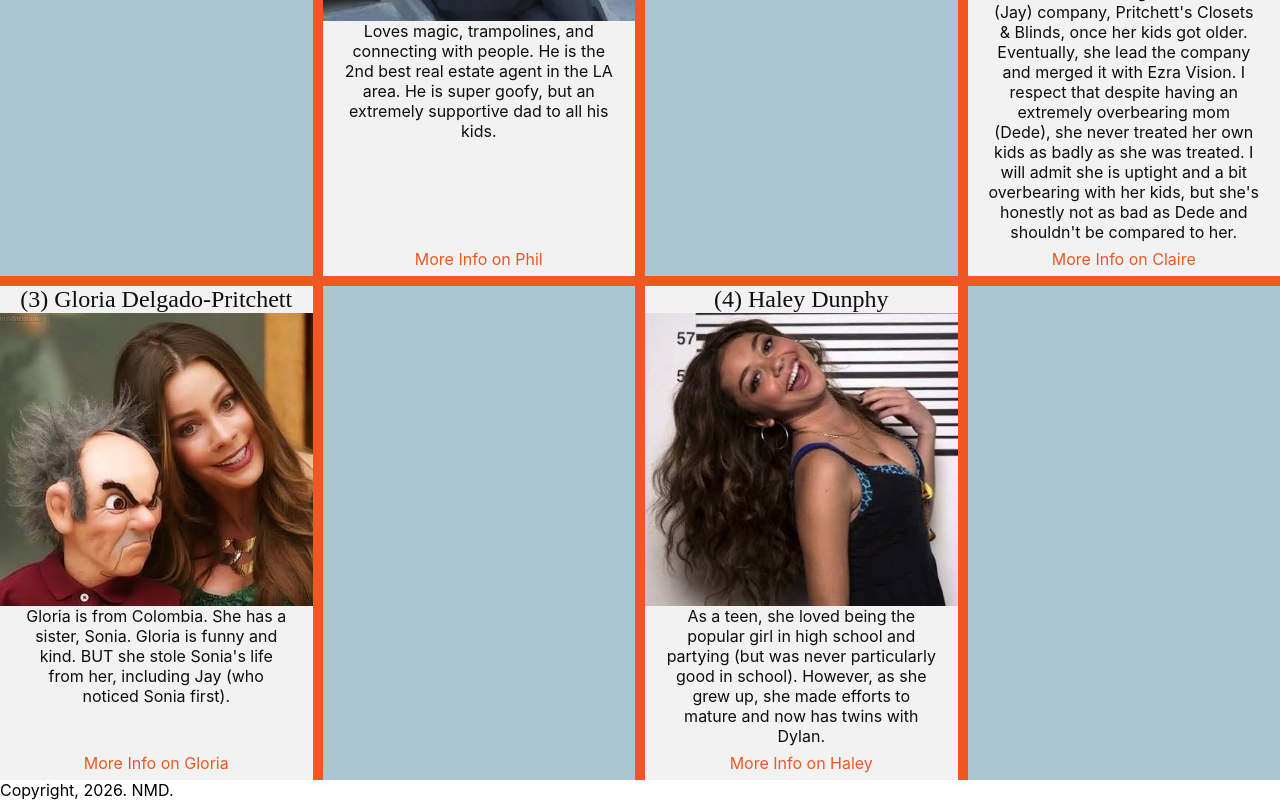
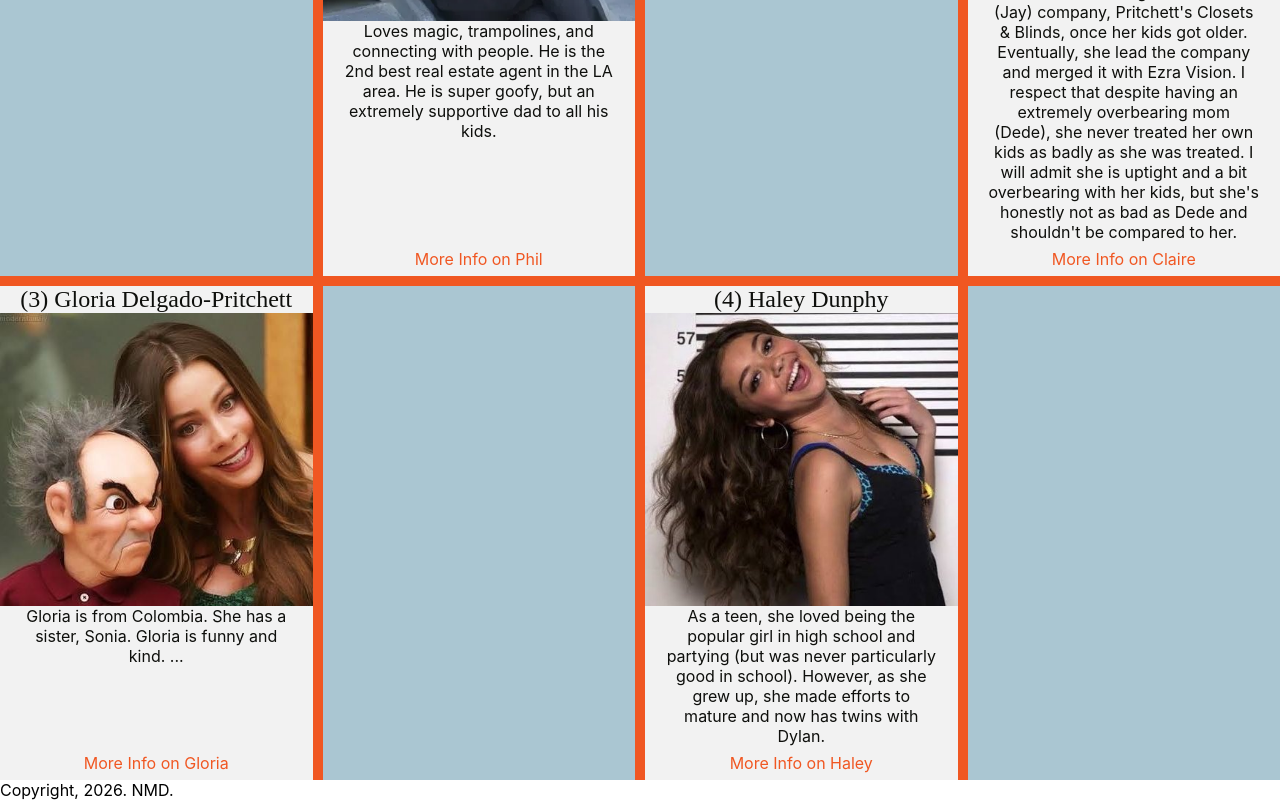
Before and after one commit to r2d2-create/modern-family--proj-2-, a plain HTML site: page index.html in a window 1280 px wide. Shown: the part 390-1190 px from the top of the page. Drawn offline with Linux system fonts and the light colour scheme.

Commit message:
shorten gloria's blurb preview
gloria's full blurb will be shown in gloria.html

```diff
--- a/index.html
+++ b/index.html
@@ -40,7 +40,7 @@
       <article>
         <h2>(3) Gloria Delgado-Pritchett</h2>
         <img src="img/gloria-ventriloquist.jpeg" alt="An image of Gloria."/>
-        <p>Gloria is from Colombia. She has a sister, Sonia. Gloria is funny and kind. BUT she stole Sonia's life from her, including Jay (who noticed Sonia first).</p>
+        <p>Gloria is from Colombia. She has a sister, Sonia. Gloria is funny and kind. ... </p>
         <a href="gloria.html">More Info on Gloria</a>
       </article>
 
```
